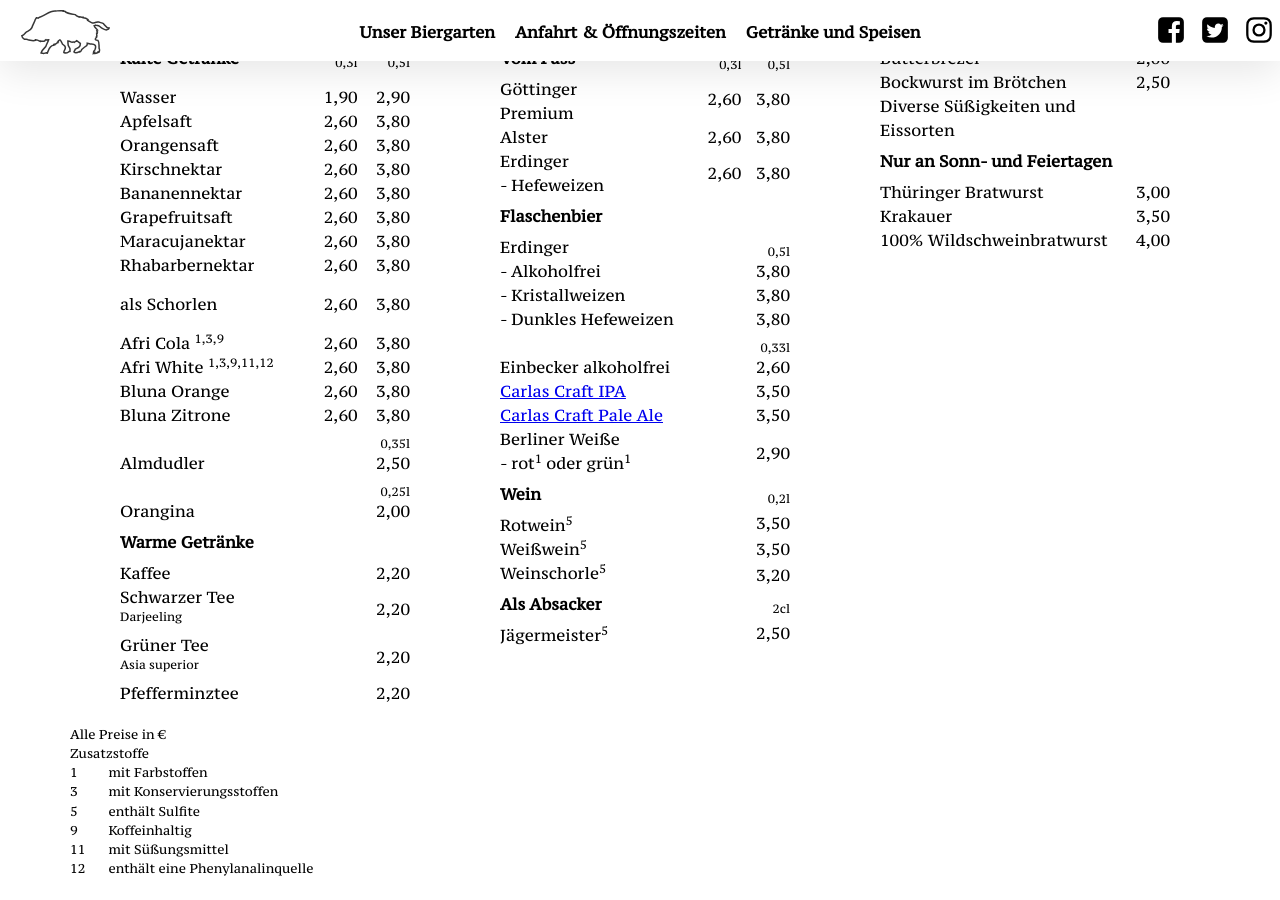
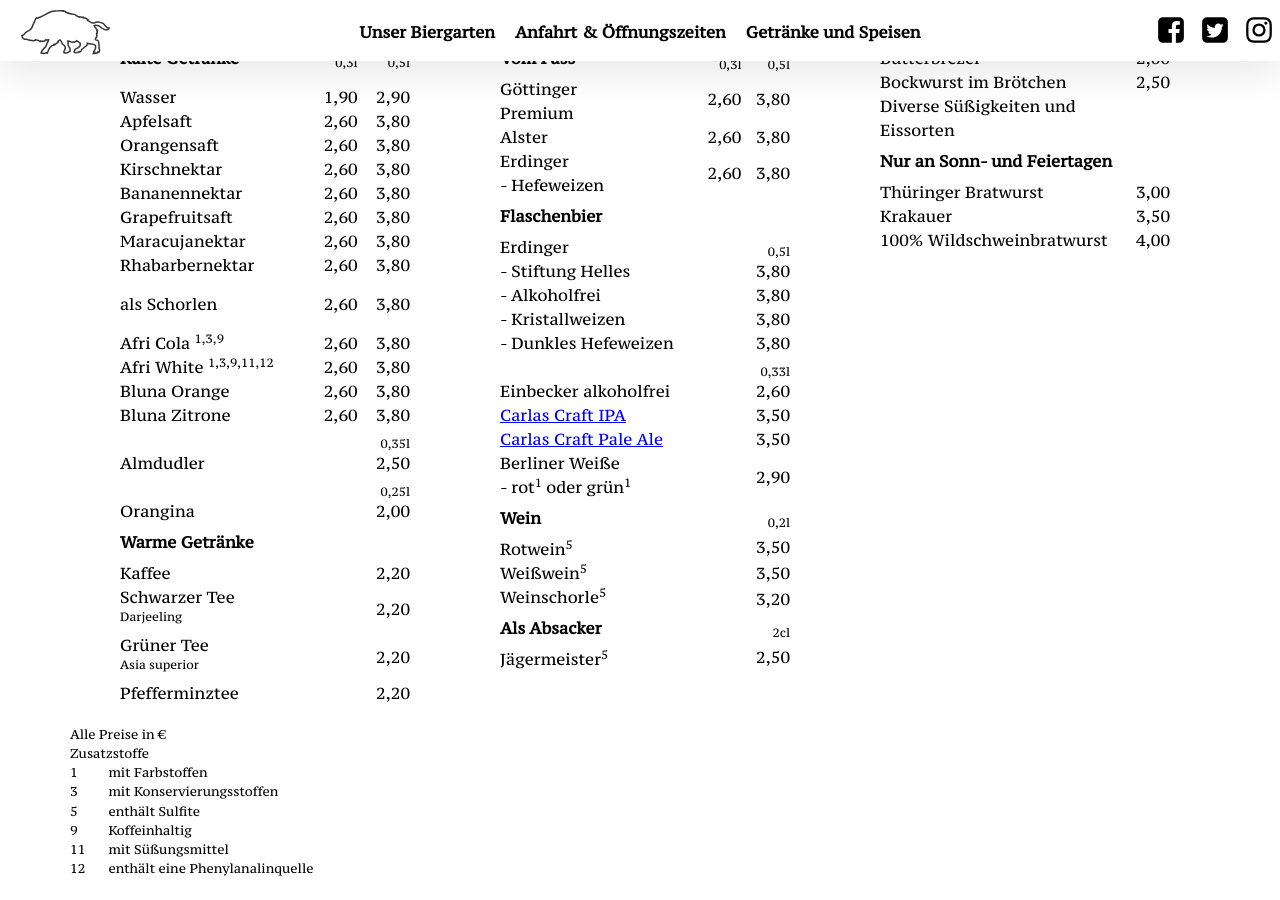
Before and after one commit to versable/kehr-website, a Jekyll site: the page built from index.html, in a window 1280 px wide and 900 px high, scrolled down 2000 px. Built offline with Jekyll 4.4.1, drawn with Linux system fonts in a browser that asks for light colours.

Commit message:
Add new beer to the menu

```diff
--- a/index.html
+++ b/index.html
@@ -243,6 +243,11 @@ layout: default
                 <td><sub>0,5l</sub></td>
             </tr>
             <tr>
+                <td>- Stiftung Helles</td>
+                <td></td>
+                <td>3,80</td>
+            </tr>
+            <tr>
                 <td>- Alkoholfrei</td>
                 <td></td>
                 <td>3,80</td>
```
